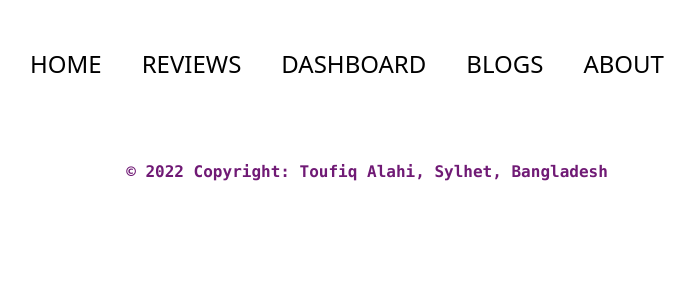
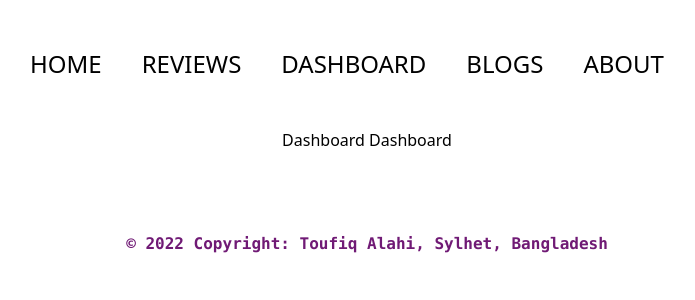
Before and after one commit to ToufiqAlahi/ButterFinger-Motel, a React (Create React App) app: page /dashboard in a window 1280 px wide. Shown: the top 300 px of the page, without its empty margins (273-968 px from the left). Built offline with nearby package versions, Linux system fonts and the light colour scheme.

Commit message:
Added routes

```diff
--- a/src/App.js
+++ b/src/App.js
@@ -1,8 +1,11 @@
-import { Route, Routes } from 'react-router-dom';
+import { Route, Routes, Link } from 'react-router-dom';
 import './App.css';
 import Footer from './components/Footer/Footer';
 import Home from './components/Home/Home';
 import Navbar from './components/Navbar/Navbar';
+import Reviews from './components/Reviews/Reviews';
+import Dashboard from './components/Dashboard/Dashboard';
+import Blogs from './components/Blogs/Blogs';
 
 function App() {
     return (
@@ -10,8 +13,14 @@ function App() {
             <Navbar></Navbar>
 
             <Routes>
-            <Route path="/" element={<Home></Home>}></Route>
+
+                <Route path="/" element={<Home></Home>}></Route>
+                <Route path="/review" element={<Reviews></Reviews>}></Route>
+                <Route path="/dashboard" element={<Dashboard></Dashboard>}> </Route>
+                <Route path="/blog" element={<Blogs></Blogs>}></Route>
+
             </Routes>
+
 
             <Footer></Footer>
 
```
